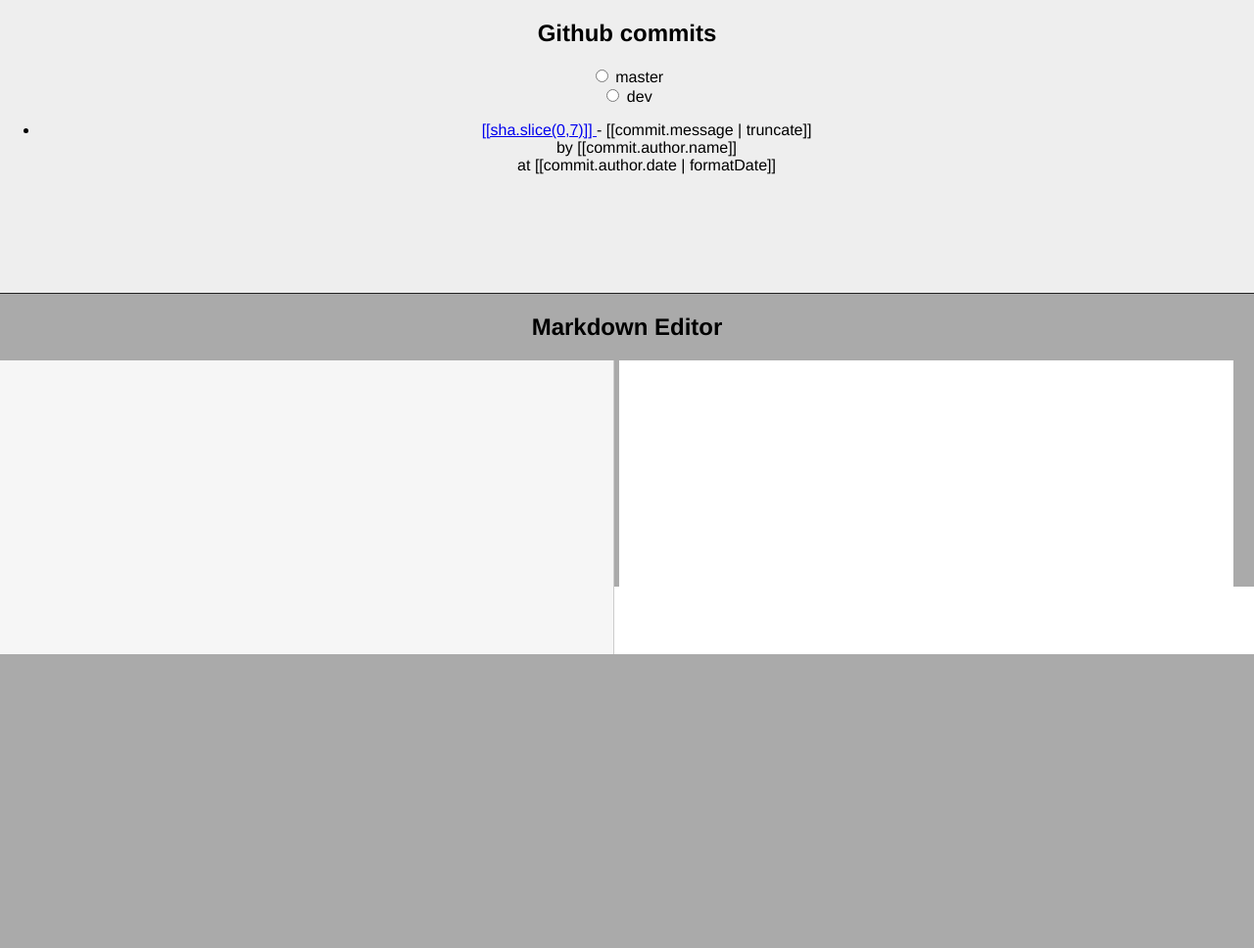
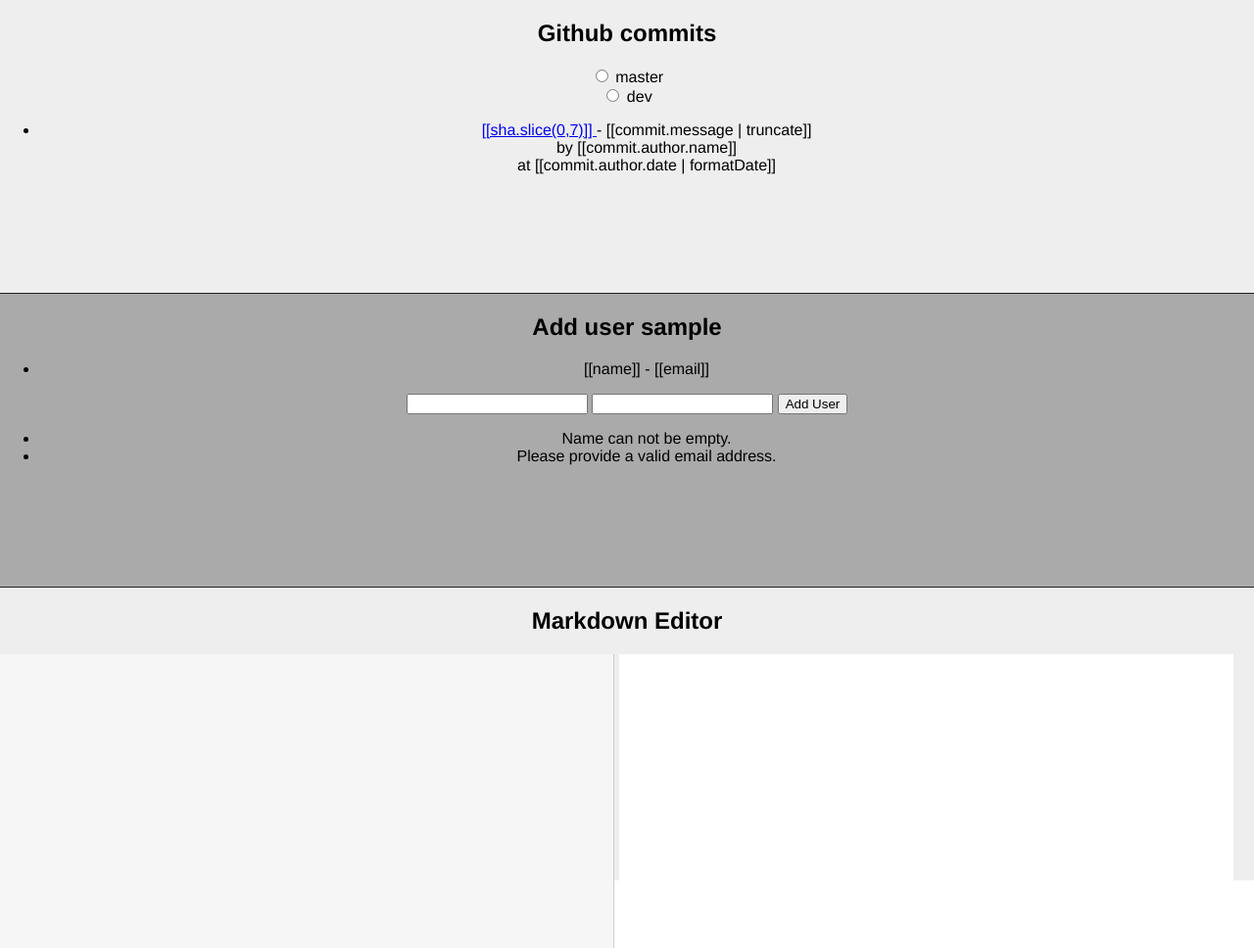
Before and after one commit to yymm/flask-vuejs, a Flask app: page / in a window 1280 px wide. Shown: the part 338-1306 px from the top of the page at 98% size. Before the commit the page ends 1006 px from the top, so only its background shows below. Run offline with Flask 2, Linux system fonts and the light colour scheme; some libraries are stand-ins or nearby versions.

Commit message:
Added sample of add user.

```diff
--- a/static/js/general.js
+++ b/static/js/general.js
@@ -53,3 +53,40 @@
 		}
 	}
 })
+
+var emailRE = emailRE = /^(([^<>()[\]\\.,;:\s@\"]+(\.[^<>()[\]\\.,;:\s@\"]+)*)|(\".+\"))@((\[[0-9]{1,3}\.[0-9]{1,3}\.[0-9]{1,3}\.[0-9]{1,3}\])|(([a-zA-Z\-0-9]+\.)+[a-zA-Z]{2,}))$/
+
+var adduser = new Vue({
+	el: "#adduser",
+	data: {
+		users: [],
+		newUser: {
+			name: '',
+			email: ''
+		},
+		validation: {
+			name: false,
+			email: false
+		}
+	},
+	filters: {
+		nameValidator: function(val){
+			this.validation.name = !!val;
+			return val;
+		},
+		emailValidator: function(val){
+			this.validation.email = emailRE.test(val);
+			return val;
+		}
+	},
+	methods: {
+		addUser: function(e){
+			e.preventDefault();
+			if(this.validation.name && this.validation.email){
+				var user = this.newUser;
+				this.users.push(user);
+				this.newUser = {};
+			}
+		}
+	}
+})
--- a/templates/index.html
+++ b/templates/index.html
@@ -33,6 +33,25 @@
 	</ul>
 </section>
 <section class="box" style="background-color: #aaa;">
+	<h1>Add user sample</h1>
+	<div id="adduser">
+		<ul class="users">
+			<li class="user" v-repeat="users" v-transition>
+				<span>[[name]] - [[email]]</span>
+			</li>
+		</ul>
+		<form id="form" v-on="submit:addUser">
+			<input v-model="newUser.name | nameValidator">
+			<input v-model="newUser.email | emailValidator">
+			<input type="submit" value="Add User">
+		</form>
+		<ul class="errors">
+			<li v-show="!validation.name">Name can not be empty.</li>
+			<li v-show="!validation.email">Please provide a valid email address.</li>
+		</ul>
+	</div>
+</section>
+<section class="box" style="background-color: #eee;">
 	<h1>Markdown Editor</h1>
 	<div id="editor">
 		<textarea v-model="input"></textarea>
```
